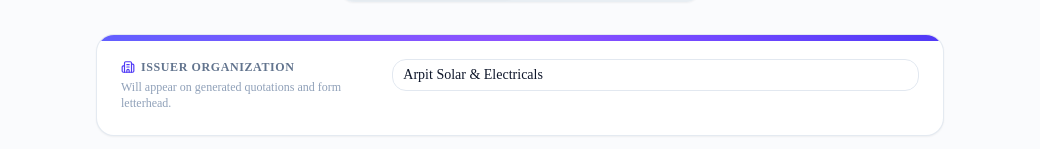
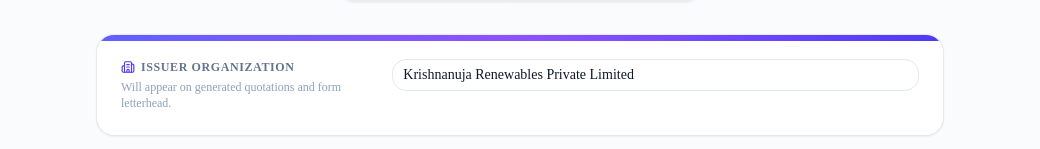
Before and after one commit to ArpitSolarShop/business-forms, a Next.js app: page /forms/new in a window 1280 px wide. Shown: the part 131-280 px from the top of the page, without its empty margins (120-1160 px from the left). Built offline with nearby package versions, Linux system fonts and the light colour scheme.

Commit message:
chore: final audit cleanup and branding normalization

```diff
--- a/src/app/forms/new/page.tsx
+++ b/src/app/forms/new/page.tsx
@@ -43,7 +43,7 @@
   const [isSubmitting, setIsSubmitting] = useState(false);
   const [title, setTitle] = useState('');
   const [description, setDescription] = useState('');
-  const [orgName, setOrgName] = useState('Arpit Solar & Electricals');
+  const [orgName, setOrgName] = useState('Krishnanuja Renewables Private Limited');
 
   const [fields, setFields] = useState<Field[]>([
     {
@@ -253,7 +253,7 @@
                   <Input
                     value={orgName}
                     onChange={(e) => setOrgName(e.target.value)}
-                    placeholder="e.g. Arpit Solar & Electricals"
+                    placeholder="e.g. Krishnanuja Renewables Private Limited"
                     className="border-slate-200 font-medium text-slate-900 focus-visible:ring-indigo-500 rounded-xl"
                   />
                 </div>
```
